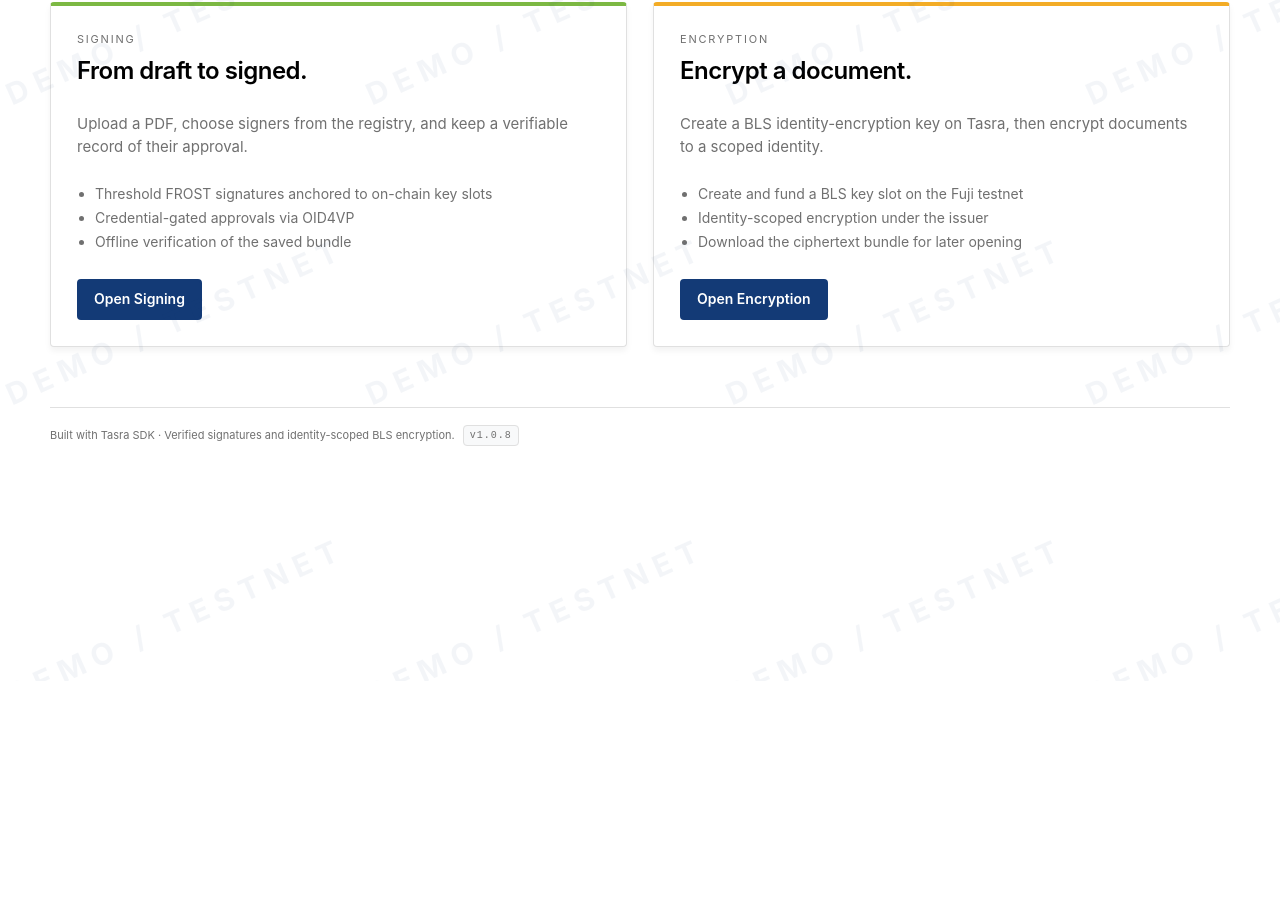
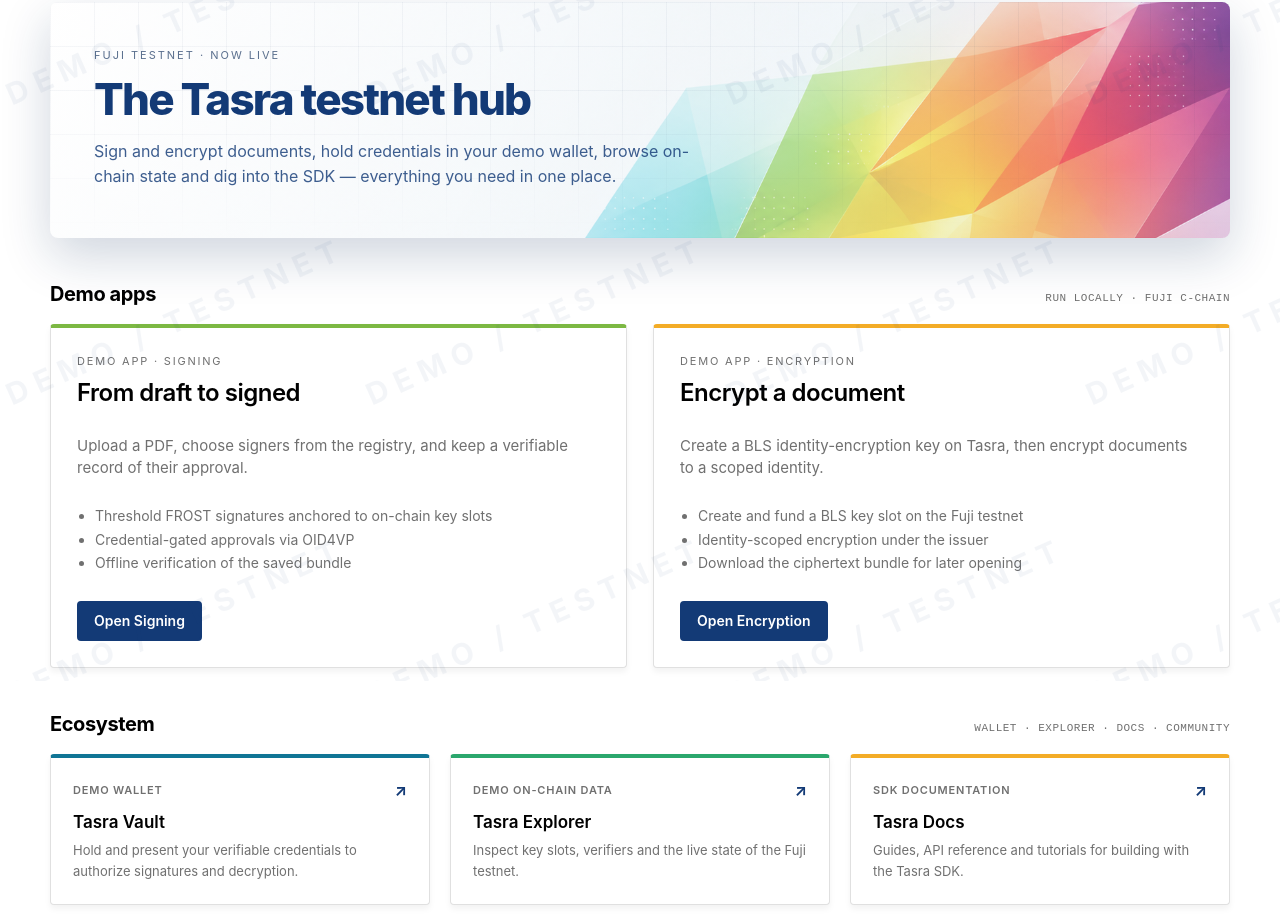
Before and after one commit to t3foundry/tasra-demo, a React (Vite) app in the folder web/: page / in a window 1280 px wide. Shown: the part 119-1042 px from the top of the page. Before the commit the page ends 800 px from the top, so only its background shows below. Built offline with nearby package versions, Linux system fonts and the light colour scheme.

Commit message:
Updated Landing Page

```diff
--- a/web/index.html
+++ b/web/index.html
@@ -4,7 +4,7 @@
     <meta charset="utf-8" />
     <meta name="viewport" content="width=device-width, initial-scale=1" />
     <link rel="icon" type="image/png" href="/tasra-favicon-32.png?v=3" />
-    <title>Tasra Demo</title>
+    <title>Tasra Network Demo</title>
   </head>
   <body>
     <div id="root"></div>
--- a/web/src/App.tsx
+++ b/web/src/App.tsx
@@ -22,7 +22,7 @@
       <div className="bar">
         <a className="brand" href="/">
           <img className="brand-logo" src="/tasra-logo.png" alt="" />
-          <span className="brand-name">Tasra Demo</span>
+          <span className="brand-name">Tasra Network Demo</span>
           <span className="label">LOCAL DEMO</span>
         </a>
         {signing ? (
--- a/web/src/pages/Landing.tsx
+++ b/web/src/pages/Landing.tsx
@@ -1,65 +1,181 @@
+import type { CSSProperties } from 'react'
 import { Link } from 'react-router-dom'
 
-function Section({
-  eyebrow,
-  title,
-  description,
-  to,
-  cta,
-  points,
-}: {
+type App = {
   eyebrow: string
   title: string
   description: string
   to: string
   cta: string
   points: string[]
-}) {
+  accent: string
+}
+
+const demoApps: App[] = [
+  {
+    eyebrow: 'Demo app · Signing',
+    title: 'From draft to signed',
+    description:
+      'Upload a PDF, choose signers from the registry, and keep a verifiable record of their approval.',
+    to: '/signing',
+    cta: 'Open Signing',
+    points: [
+      'Threshold FROST signatures anchored to on-chain key slots',
+      'Credential-gated approvals via OID4VP',
+      'Offline verification of the saved bundle',
+    ],
+    accent: 'var(--lime)',
+  },
+  {
+    eyebrow: 'Demo app · Encryption',
+    title: 'Encrypt a document',
+    description:
+      'Create a BLS identity-encryption key on Tasra, then encrypt documents to a scoped identity.',
+    to: '/encryption',
+    cta: 'Open Encryption',
+    points: [
+      'Create and fund a BLS key slot on the Fuji testnet',
+      'Identity-scoped encryption under the issuer',
+      'Download the ciphertext bundle for later opening',
+    ],
+    accent: 'var(--gold)',
+  },
+]
+
+type Eco = {
+  title: string
+  tagline: string
+  description: string
+  href: string
+  accent: string
+}
+
+const ecosystem: Eco[] = [
+  {
+    title: 'Tasra Vault',
+    tagline: 'Demo wallet',
+    description:
+      'Hold and present your verifiable credentials to authorize signatures and decryption.',
+    href: 'https://vault.t3-foundry.fuji.tasra.network/wallet/#/',
+    accent: 'var(--brand)',
+  },
+  {
+    title: 'Tasra Explorer',
+    tagline: 'Demo On-chain Data',
+    description:
+      'Inspect key slots, verifiers and the live state of the Fuji testnet.',
+    href: 'https://explorer.t3-foundry.fuji.tasra.network/verifiers',
+    accent: 'var(--success)',
+  },
+  {
+    title: 'Tasra Docs',
+    tagline: 'SDK documentation',
+    description:
+      'Guides, API reference and tutorials for building with the Tasra SDK.',
+    href: 'https://docs.tasra.network',
+    accent: 'var(--gold)',
+  },
+  {
+    title: 'GitHub',
+    tagline: 'Open source',
+    description:
+      'The t3foundry organisation — SDKs, tooling and example apps.',
+    href: 'https://github.com/t3foundry',
+    accent: 'var(--purple)',
+  },
+  {
+    title: 'Telegram',
+    tagline: 'Latest news',
+    description:
+      'Announcements, releases and updates from the Tasra team.',
+    href: 'https://t.me/+eTA2Uz0TbSA2ZTI0',
+    accent: '#2aabee',
+  },
+]
+
+function AppCard({ app }: { app: App }) {
   return (
-    <section className="panel landing-card">
-      <div className="eyebrow">{eyebrow}</div>
-      <h2>{title}</h2>
-      <p className="sub">{description}</p>
-      <ul className="landing-points">
-        {points.map((p) => (
+    <section
+      className="panel app-card"
+      style={{ '--card-accent': app.accent } as CSSProperties}
+    >
+      <div className="eyebrow">{app.eyebrow}</div>
+      <h2>{app.title}</h2>
+      <p className="sub">{app.description}</p>
+      <ul className="app-points">
+        {app.points.map((p) => (
           <li key={p}>{p}</li>
         ))}
       </ul>
-      <Link className="button primary" to={to}>
-        {cta}
+      <Link className="button primary" to={app.to}>
+        {app.cta}
       </Link>
     </section>
+  )
+}
+
+function EcoCard({ item }: { item: Eco }) {
+  return (
+    <a
+      className="eco-card"
+      href={item.href}
+      target="_blank"
+      rel="noopener noreferrer"
+      style={{ '--card-accent': item.accent } as CSSProperties}
+    >
+      <div className="eco-card-top">
+        <span className="eco-tagline">{item.tagline}</span>
+        <span className="eco-arrow" aria-hidden="true">
+          ↗
+        </span>
+      </div>
+      <h3>{item.title}</h3>
+      <p>{item.description}</p>
+    </a>
   )
 }
 
 export function Landing() {
   return (
     <>
-      <div className="landing-grid">
-        <Section
-          eyebrow="Signing"
-          title="From draft to signed."
-          description="Upload a PDF, choose signers from the registry, and keep a verifiable record of their approval."
-          to="/signing"
-          cta="Open Signing"
-          points={[
-            'Threshold FROST signatures anchored to on-chain key slots',
-            'Credential-gated approvals via OID4VP',
-            'Offline verification of the saved bundle',
-          ]}
-        />
-        <Section
-          eyebrow="Encryption"
-          title="Encrypt a document."
-          description="Create a BLS identity-encryption key on Tasra, then encrypt documents to a scoped identity."
-          to="/encryption"
-          cta="Open Encryption"
-          points={[
-            'Create and fund a BLS key slot on the Fuji testnet',
-            'Identity-scoped encryption under the issuer',
-            'Download the ciphertext bundle for later opening',
-          ]}
-        />
+      <section className="landing-hero">
+        <div className="landing-hero-grid" aria-hidden="true" />
+        <div className="eyebrow landing-hero-eyebrow">
+          Fuji testnet · now live
+        </div>
+        <h1 className="landing-hero-title">The Tasra testnet hub</h1>
+        <p className="landing-hero-sub">
+          Sign and encrypt documents, hold credentials in your demo wallet, browse
+          on-chain state and dig into the SDK — everything you need in one place.
+        </p>
+      </section>
+
+      <div className="landing-section">
+        <div className="landing-section-head">
+          <h2>Demo apps</h2>
+          <span className="landing-section-note">
+            Run locally · Fuji C-Chain
+          </span>
+        </div>
+        <div className="app-grid">
+          {demoApps.map((app) => (
+            <AppCard key={app.to} app={app} />
+          ))}
+        </div>
+      </div>
+
+      <div className="landing-section">
+        <div className="landing-section-head">
+          <h2>Ecosystem</h2>
+          <span className="landing-section-note">
+            Wallet · Explorer · Docs · Community
+          </span>
+        </div>
+        <div className="eco-grid">
+          {ecosystem.map((item) => (
+            <EcoCard key={item.title} item={item} />
+          ))}
+        </div>
       </div>
     </>
   )
--- a/web/src/styles.css
+++ b/web/src/styles.css
@@ -800,38 +800,168 @@
 .hidden {
   display: none !important;
 }
-.landing-grid {
+.landing-hero {
+  position: relative;
+  overflow: hidden;
+  padding: 46px 44px 48px;
+  border-radius: 8px;
+  color: var(--brand-deep);
+  background-color: #eaf2f6;
+  background-image:
+    linear-gradient(
+      115deg,
+      rgba(255, 255, 255, 0.86) 0%,
+      rgba(233, 242, 247, 0.5) 52%,
+      rgba(209, 231, 238, 0.28) 100%
+    ),
+    url('/tasra-hero.jpg');
+  background-size: cover;
+  background-position: center;
+  box-shadow: 0 18px 50px rgba(13, 44, 89, 0.2);
+}
+.landing-hero-grid {
+  position: absolute;
+  inset: 0;
+  pointer-events: none;
+  background-image:
+    linear-gradient(rgba(13, 44, 89, 0.04) 1px, transparent 1px),
+    linear-gradient(90deg, rgba(13, 44, 89, 0.04) 1px, transparent 1px);
+  background-size: 44px 44px;
+  mask-image: linear-gradient(180deg, #000 40%, transparent);
+}
+.landing-hero-eyebrow {
+  color: rgba(13, 44, 89, 0.68);
+  letter-spacing: 2px;
+}
+.landing-hero-title {
+  color: var(--brand-deep);
+  text-shadow: 0 1px 0 rgba(255, 255, 255, 0.6);
+  font-size: 44px;
+  font-weight: 800;
+  letter-spacing: -1.8px;
+  line-height: 1.06;
+  margin: 14px 0 16px;
+  max-width: 640px;
+}
+.landing-hero-sub {
+  color: rgba(19, 58, 118, 0.82);
+  font-size: 16px;
+  line-height: 1.6;
+  max-width: 620px;
+  margin: 0;
+}
+
+.landing-section {
+  margin-top: 44px;
+}
+.landing-section-head {
+  display: flex;
+  align-items: baseline;
+  justify-content: space-between;
+  gap: 16px;
+  margin-bottom: 18px;
+}
+.landing-section-head h2 {
+  font-size: 20px;
+  font-weight: 700;
+  letter-spacing: -0.4px;
+  margin: 0;
+}
+.landing-section-note {
+  font: 11px ui-monospace, monospace;
+  letter-spacing: 0.5px;
+  color: var(--muted);
+  text-transform: uppercase;
+}
+
+.app-grid {
   display: grid;
   grid-template-columns: repeat(2, minmax(0, 1fr));
   gap: 26px;
   align-items: stretch;
 }
-.landing-card {
+.app-card {
   display: flex;
   flex-direction: column;
-  border-top: 4px solid var(--lime);
+  border-top: 4px solid var(--card-accent, var(--brand));
 }
-.landing-card:nth-child(2) {
-  border-top-color: var(--gold);
-}
-.landing-card h2 {
+.app-card h2 {
   font-size: 24px;
   letter-spacing: -0.5px;
   margin-top: 10px;
 }
-.landing-card .sub {
+.app-card .sub {
   flex: 1;
 }
-.landing-card .button {
+.app-card .button {
   align-self: flex-start;
   margin-top: 6px;
 }
-.landing-points {
+.app-points {
   margin: 0 0 20px;
   padding-left: 18px;
   color: var(--muted);
   font-size: 14px;
   line-height: 1.7;
+}
+
+.eco-grid {
+  display: grid;
+  grid-template-columns: repeat(3, minmax(0, 1fr));
+  gap: 20px;
+}
+.eco-card {
+  position: relative;
+  display: flex;
+  flex-direction: column;
+  background: #fff;
+  border: 1px solid var(--line);
+  border-top: 4px solid var(--card-accent, var(--brand));
+  border-radius: 4px;
+  padding: 22px;
+  text-decoration: none;
+  color: var(--ink);
+  box-shadow: 0 4px 6px rgba(0, 0, 0, 0.05);
+  transition:
+    transform 0.15s ease,
+    box-shadow 0.15s ease,
+    border-color 0.15s ease;
+}
+.eco-card:hover {
+  transform: translateY(-3px);
+  box-shadow: 0 12px 28px rgba(0, 0, 0, 0.1);
+}
+.eco-card-top {
+  display: flex;
+  align-items: center;
+  justify-content: space-between;
+  margin-bottom: 12px;
+}
+.eco-tagline {
+  font-size: 11px;
+  font-weight: 600;
+  letter-spacing: 0.8px;
+  text-transform: uppercase;
+  color: var(--muted);
+}
+.eco-arrow {
+  font-size: 16px;
+  font-weight: 700;
+  color: var(--brand-deep);
+  transition: transform 0.15s ease;
+}
+.eco-card:hover .eco-arrow {
+  transform: translate(2px, -2px);
+}
+.eco-card h3 {
+  font-size: 17px;
+  margin: 0 0 8px;
+}
+.eco-card p {
+  margin: 0;
+  font-size: 13px;
+  line-height: 1.6;
+  color: var(--muted);
 }
 input[type='radio'] {
   accent-color: var(--brand-deep);
@@ -907,7 +1037,14 @@
   border-top: 1px solid var(--line);
 }
 @media (max-width: 850px) {
-  .landing-grid {
+  .landing-hero {
+    padding: 32px 24px 34px;
+  }
+  .landing-hero-title {
+    font-size: 32px;
+  }
+  .app-grid,
+  .eco-grid {
     grid-template-columns: 1fr;
   }
 }
```
Also changed, not shown: web/public/tasra-hero.jpg (added).
